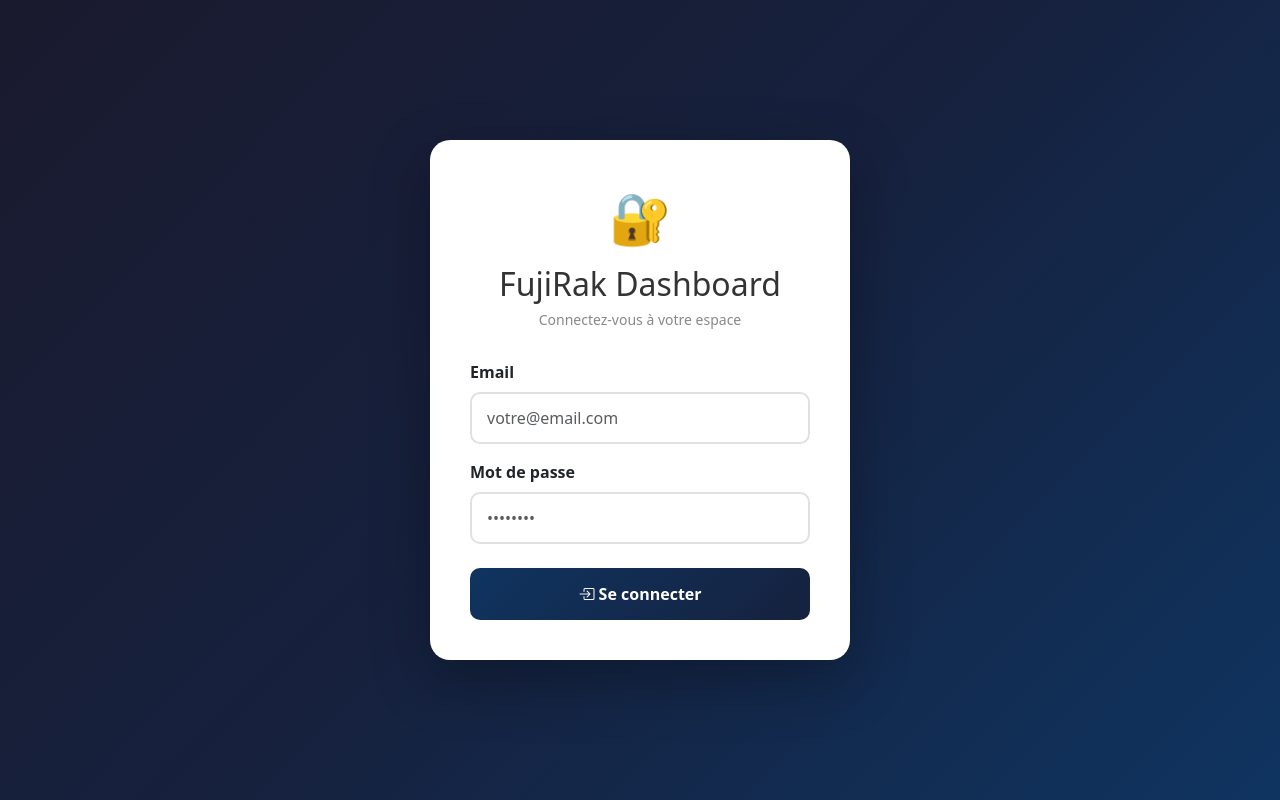
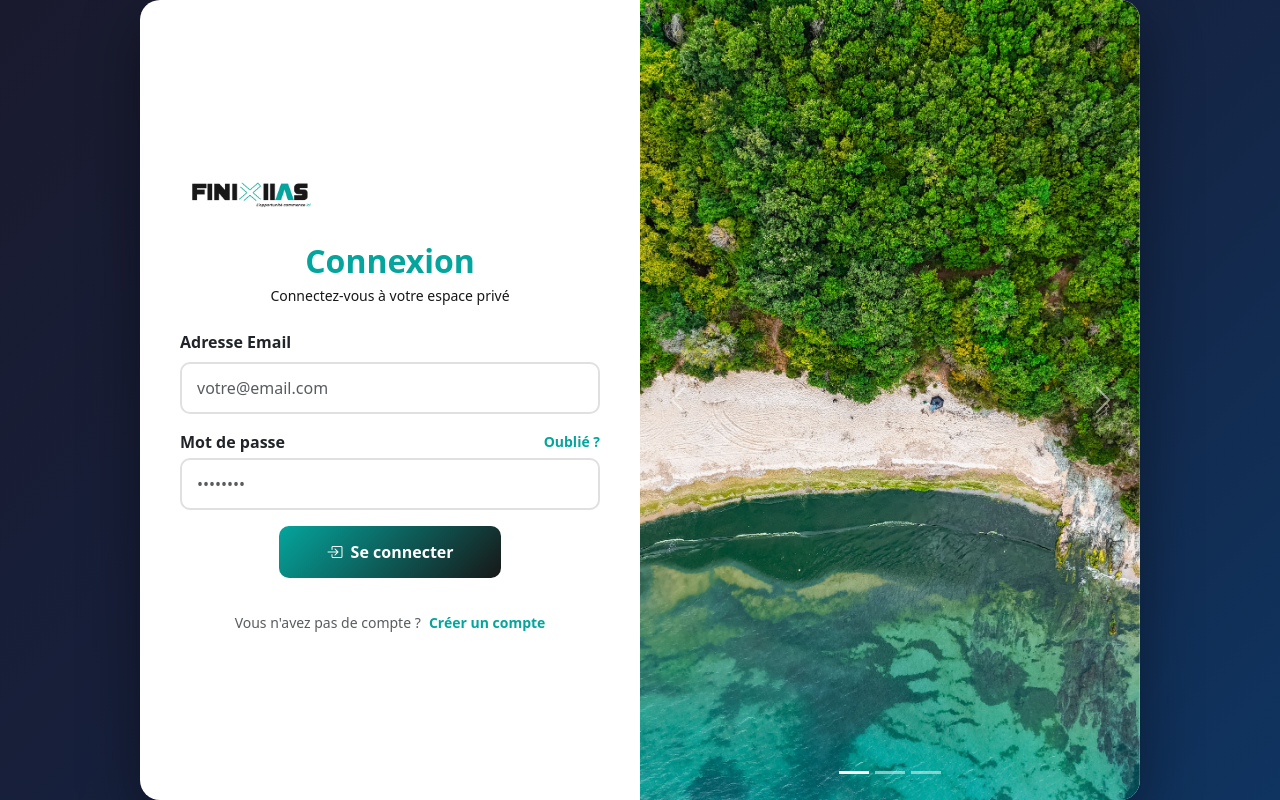
Before and after one commit to Fifaliana-Andriana/projet_FujiRak, a PHP site: page / in a window 1280 px wide. Run offline with PHP 8.4, Linux system fonts and the light colour scheme.

Commit message:
login desing

```diff
--- a/views/auth/login.php
+++ b/views/auth/login.php
@@ -1,15 +1,32 @@
 <?php
-// views/auth/login.php
+if (session_status() === PHP_SESSION_NONE) {
+    session_start();
+}
+
+$images = [
+    '/assets/images/image2.jpg',
+    '/assets/images/image3.jpg',
+    '/assets/images/image4.jpg'
+];
 ?>
 <!DOCTYPE html>
 <html lang="fr">
+
 <head>
     <meta charset="UTF-8">
     <meta name="viewport" content="width=device-width, initial-scale=1.0">
     <title>Connexion - FujiRak Dashboard</title>
+    <!-- Bootstrap 5 CSS -->
     <link href="https://cdn.jsdelivr.net/npm/bootstrap@5.3.3/dist/css/bootstrap.min.css" rel="stylesheet">
+    <!-- Bootstrap Icons -->
     <link rel="stylesheet" href="https://cdn.jsdelivr.net/npm/bootstrap-icons@1.11.3/font/bootstrap-icons.min.css">
+
     <style>
+        :root {
+            --primary-teal: #04a59d;
+            --dark-accent: #171717;
+        }
+
         body {
             margin: 0;
             padding: 0;
@@ -19,43 +36,56 @@
             align-items: center;
             justify-content: center;
         }
+
         .login-card {
-            background: white;
+            background: #ffffff;
             border-radius: 20px;
+            width: 90%;
+            max-width: 1000px;
+            box-shadow: 0 20px 60px rgba(0, 0, 0, 0.4);
+            overflow: hidden;
+        }
+
+        .login-form-side {
             padding: 40px;
-            width: 420px;
-            box-shadow: 0 20px 60px rgba(0, 0, 0, 0.3);
         }
-        .logo {
+
+        .logo-container {
             text-align: center;
-            font-size: 50px;
-            margin-bottom: 10px;
+            margin-bottom: 20px;
         }
-        h2 {
-            text-align: center;
-            color: #333;
-            margin-bottom: 5px;
+
+        .logo-img {
+            max-width: 140px;
+            height: auto;
         }
-        .subtitle {
-            text-align: center;
-            color: #888;
-            margin-bottom: 30px;
+
+        h2.title-teal {
+            color: var(--primary-teal);
+            font-weight: 700;
+        }
+
+        .subtitle-dark {
+            color: var(--dark-accent);
             font-size: 14px;
         }
+
         .form-control {
             border-radius: 10px;
             padding: 12px 15px;
             border: 2px solid #e0e0e0;
             transition: all 0.3s;
         }
+
         .form-control:focus {
-            border-color: #0f3460;
-            box-shadow: 0 0 0 3px rgba(15, 52, 96, 0.1);
+            border-color: var(--primary-teal);
+            box-shadow: 0 0 0 3px rgba(4, 165, 157, 0.15);
         }
+
         .btn-login {
             width: 100%;
             padding: 14px;
-            background: linear-gradient(135deg, #0f3460 0%, #16213e 100%);
+            background: linear-gradient(135deg, var(--primary-teal) 0%, var(--dark-accent) 100%);
             color: white;
             border: none;
             border-radius: 10px;
@@ -63,10 +93,13 @@
             font-weight: bold;
             transition: all 0.3s;
         }
+
         .btn-login:hover {
             transform: translateY(-2px);
-            box-shadow: 0 10px 25px rgba(15, 52, 96, 0.4);
+            box-shadow: 0 10px 25px rgba(4, 165, 157, 0.3);
+            color: white;
         }
+
         .error {
             background: #ffe6e6;
             color: #cc0000;
@@ -75,6 +108,7 @@
             margin-bottom: 20px;
             font-size: 14px;
         }
+
         .success {
             background: #e6ffe6;
             color: #008000;
@@ -83,45 +117,112 @@
             margin-bottom: 20px;
             font-size: 14px;
         }
+
+        .carousel-img {
+            height: 550px;
+            object-fit: cover;
+        }
+
+        a.link-teal {
+            color: var(--primary-teal);
+            text-decoration: none;
+            font-weight: 600;
+        }
+
+        a.link-teal:hover {
+            text-decoration: underline;
+        }
     </style>
 </head>
+
 <body>
     <div class="login-card">
-        <div class="logo">🔐</div>
-        <h2>FujiRak Dashboard</h2>
-        <p class="subtitle">Connectez-vous à votre espace</p>
+        <div class="row g-0 d-flex align-items-center text-start">
 
+            <!-- Section Formulaire -->
+            <div class="col-md-6 login-form-side">
+
+                <!-- Logo centré proprement -->
+                <div class="text-start mb-4">
+                    <img src="../assets/images/logolight.png" alt="FujiRak Logo" class="logo-img">
+                </div>
+
+                <h2 class="text-center title-teal mb-1">Connexion</h2>
+                <p class="text-center subtitle-dark mb-4">Connectez-vous à votre espace privé</p>
+
+                <!-- Alerts -->
                 <?php if (isset($_SESSION['error'])): ?>
                     <div class="error">
-                <i class="bi bi-exclamation-triangle"></i>
-                <?php echo $_SESSION['error']; unset($_SESSION['error']); ?>
+                        <i class="bi bi-exclamation-triangle-fill me-2"></i>
+                        <?= htmlspecialchars($_SESSION['error']); unset($_SESSION['error']); ?>
                     </div>
                 <?php endif; ?>
 
                 <?php if (isset($_SESSION['success'])): ?>
                     <div class="success">
-                <i class="bi bi-check-circle"></i>
-                <?php echo $_SESSION['success']; unset($_SESSION['success']); ?>
+                        <i class="bi bi-check-circle-fill me-2"></i>
+                        <?= htmlspecialchars($_SESSION['success']); unset($_SESSION['success']); ?>
                     </div>
                 <?php endif; ?>
 
-        <form action="index.php?route=login" method="POST">
+                <form action="index.php?route=login" method="POST" class="d-flex row justify-content-center">
                     <div class="mb-3">
-                <label class="form-label fw-bold">Email</label>
-                <input type="email" name="email" class="form-control"
-                       placeholder="votre@email.com" required autocomplete="email">
+                        <label class="form-label fw-bold">Adresse Email</label>
+                        <input type="email" name="email" class="form-control" placeholder="votre@email.com" required autocomplete="email">
                     </div>
-            <div class="mb-4">
-                <label class="form-label fw-bold">Mot de passe</label>
-                <input type="password" name="password" class="form-control"
-                       placeholder="••••••••" required>
+
+                    <div class="mb-3">
+                        <div class="d-flex justify-content-between align-items-center mb-1">
+                            <label class="form-label fw-bold mb-0">Mot de passe</label>
+                            <a href="index.php?route=edit-password" class="small link-teal">Oublié ?</a>
                         </div>
-            <button type="submit" class="btn-login">
-                <i class="bi bi-box-arrow-in-right"></i> Se connecter
+                        <input type="password" name="password" class="form-control" placeholder="••••••••" required>
+                    </div>
+
+                    <button type="submit" class="btn-login mb-3 w-50">
+                        <i class="bi bi-box-arrow-in-right me-1"></i> Se connecter
                     </button>
                 </form>
+
+                <div class="text-center mt-3">
+                    <span class="text-muted small">Vous n'avez pas de compte ?</span>
+                    <a href="index.php?route=signup" class="small link-teal ms-1">Créer un compte</a>
+                </div>
             </div>
 
+            <!-- Section Carrousel -->
+            <div class="col-md-6 d-none d-md-block">
+                <div id="carouselLogin" class="carousel slide" data-bs-ride="carousel">
+                    <div class="carousel-indicators">
+                        <?php foreach ($images as $index => $image): ?>
+                            <button type="button" data-bs-target="#carouselLogin" data-bs-slide-to="<?= $index ?>" class="<?= $index === 0 ? 'active' : '' ?>"></button>
+                        <?php endforeach; ?>
+                    </div>
+
+                    <div class="carousel-inner">
+                        <?php foreach ($images as $index => $image): ?>
+                            <div class="carousel-item <?= $index === 0 ? 'active' : '' ?>">
+                                <img src="<?= $image ?>" class="d-block w-100 carousel-img" alt="Illustration FujiRak" style="height: 100vh">
+                            </div>
+                        <?php endforeach; ?>
+                    </div>
+
+                    <button class="carousel-control-prev" type="button" data-bs-target="#carouselLogin" data-bs-slide="prev">
+                        <span class="carousel-control-prev-icon" aria-hidden="true"></span>
+                        <span class="visually-hidden">Précédent</span>
+                    </button>
+                    <button class="carousel-control-next" type="button" data-bs-target="#carouselLogin" data-bs-slide="next">
+                        <span class="carousel-control-next-icon" aria-hidden="true"></span>
+                        <span class="visually-hidden">Suivant</span>
+                    </button>
+                </div>
+            </div>
+
+        </div>
+    </div>
+
+    <!-- Bootstrap JS Bundle -->
     <script src="https://cdn.jsdelivr.net/npm/bootstrap@5.3.3/dist/js/bootstrap.bundle.min.js"></script>
 </body>
+
 </html>
```
Lines whose indentation alone changed are shown as unchanged.
